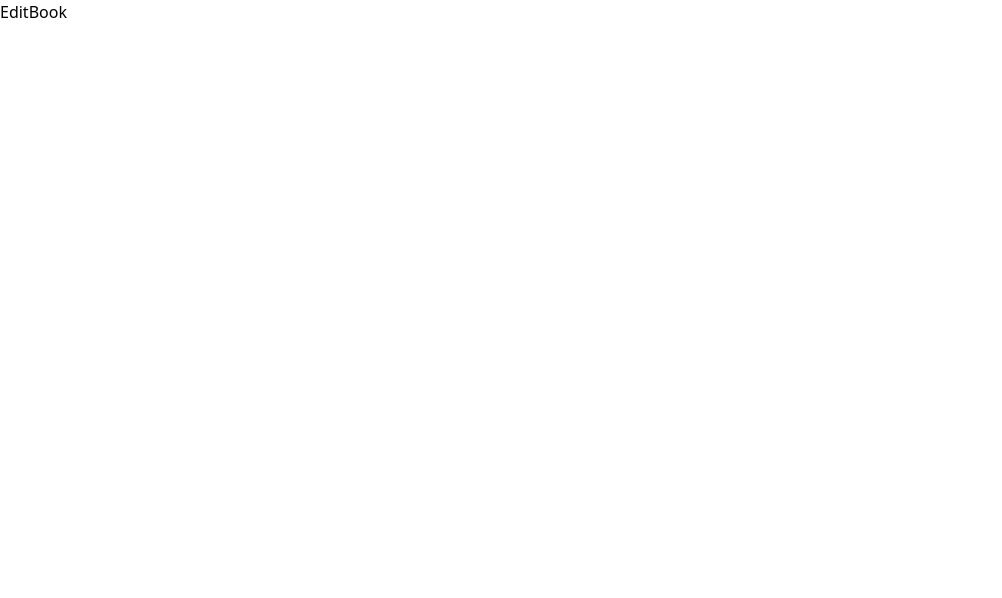
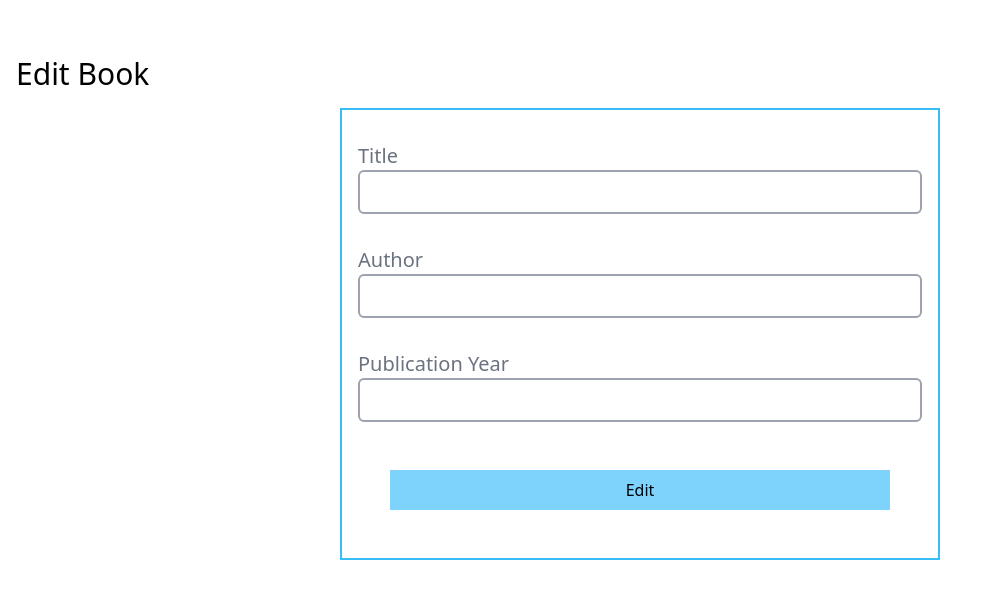
Before and after one commit to Ozgur2096/bookStore-MERN, a React (Vite) app in the folder frontend/: page /books/edit/1 in a window 1280 px wide. Shown: the top 598 px of the page, without its empty margins (0-1002 px from the left). Built offline with nearby package versions, Linux system fonts and the light colour scheme; no server answers.

Commit message:
edit and delete features completed

```diff
--- a/frontend/src/pages/DeleteBook.jsx
+++ b/frontend/src/pages/DeleteBook.jsx
@@ -1,5 +1,46 @@
+import { useState } from 'react';
+import axios from 'axios';
+import BackButton from '../../components/BackButton';
+import Spinner from '../../components/Spinner';
+import { useNavigate, useParams } from 'react-router-dom';
+
 const DeleteBook = () => {
-  return <div>DeleteBook</div>;
+  const [loading, setLoading] = useState(false);
+  const navigate = useNavigate();
+  const { id } = useParams();
+
+  const handleDeleteBook = () => {
+    setLoading(true);
+    axios
+      .delete(`http://localhost:5555/books/${id}`)
+      .then(() => {
+        setLoading(false);
+        navigate('/');
+      })
+      .catch(error => {
+        console.log(error);
+        setLoading(false);
+      });
+  };
+
+  return (
+    <div className='py-4'>
+      <BackButton destination='/' />
+      <h1 className='text-3xl my-4'>Delete Book</h1>
+      {loading ? <Spinner /> : ''}
+      <div className='flex flex-col items-center border-2 border-sky-400 rounded-x1 w-[600px] p-4 mx-auto'>
+        <h3 className='text-2xl'>
+          Are you sure? Do you want to delete this book?
+        </h3>
+        <button
+          className='p-4 bg-red-500 text-white m-8 w-full'
+          onClick={handleDeleteBook}
+        >
+          Yes, Delete It!
+        </button>
+      </div>
+    </div>
+  );
 };
 
 export default DeleteBook;
--- a/frontend/src/pages/EditBook.jsx
+++ b/frontend/src/pages/EditBook.jsx
@@ -1,5 +1,91 @@
+import { useState, useEffect } from 'react';
+import axios from 'axios';
+import BackButton from '../../components/BackButton';
+import Spinner from '../../components/Spinner';
+import { useNavigate, useParams } from 'react-router-dom';
+
 const EditBook = () => {
-  return <div>EditBook</div>;
+  const [title, setTitle] = useState('');
+  const [author, setAuthor] = useState('');
+  const [publicationYear, setPublicationYear] = useState('');
+  const [loading, setLoading] = useState(false);
+  const navigate = useNavigate();
+  const { id } = useParams();
+
+  useEffect(() => {
+    setLoading(true);
+    axios
+      .get(`http://localhost:5555/books/${id}`)
+      .then(response => {
+        setTitle(response.data.title);
+        setAuthor(response.data.author);
+        setPublicationYear(response.data.publicationYear);
+        setLoading(false);
+      })
+      .catch(error => {
+        console.log(error);
+        setLoading(false);
+      });
+  }, []);
+
+  const handleEditBook = () => {
+    const data = {
+      title,
+      author,
+      publicationYear,
+    };
+    setLoading(true);
+    axios
+      .put(`http://localhost:5555/books/${id}`, data)
+      .then(() => {
+        setLoading(false);
+        navigate('/');
+      })
+      .catch(error => {
+        console.log(error);
+        setLoading(false);
+      });
+  };
+
+  return (
+    <div className='p-4'>
+      <BackButton destination='/' />
+      <h1 className='text-3xl my-4'>Edit Book</h1>
+      {loading ? <Spinner /> : ''}
+      <div className='flex flex-col border-2 border-sky-400 rounded-x1 w-[600px] p-4 mx-auto'>
+        <div className='my-4'>
+          <label className='text-xl mr-4 text-gray-500'>Title</label>
+          <input
+            type='text'
+            value={title}
+            onChange={e => setTitle(e.target.value)}
+            className='border-2 border-gray-400 rounded-md px-4 py-2 w-full'
+          />
+        </div>
+        <div className='my-4'>
+          <label className='text-xl mr-4 text-gray-500'>Author</label>
+          <input
+            type='text'
+            value={author}
+            onChange={e => setAuthor(e.target.value)}
+            className='border-2 border-gray-400 rounded-md px-4 py-2 w-full'
+          />
+        </div>
+        <div className='my-4'>
+          <label className='text-xl mr-4 text-gray-500'>Publication Year</label>
+          <input
+            type='text'
+            value={publicationYear}
+            onChange={e => setPublicationYear(e.target.value)}
+            className='border-2 border-gray-400 rounded-md px-4 py-2 w-full'
+          />
+        </div>
+        <button className='py-2 bg-sky-300 m-8' onClick={handleEditBook}>
+          Edit
+        </button>
+      </div>
+    </div>
+  );
 };
 
 export default EditBook;
```
